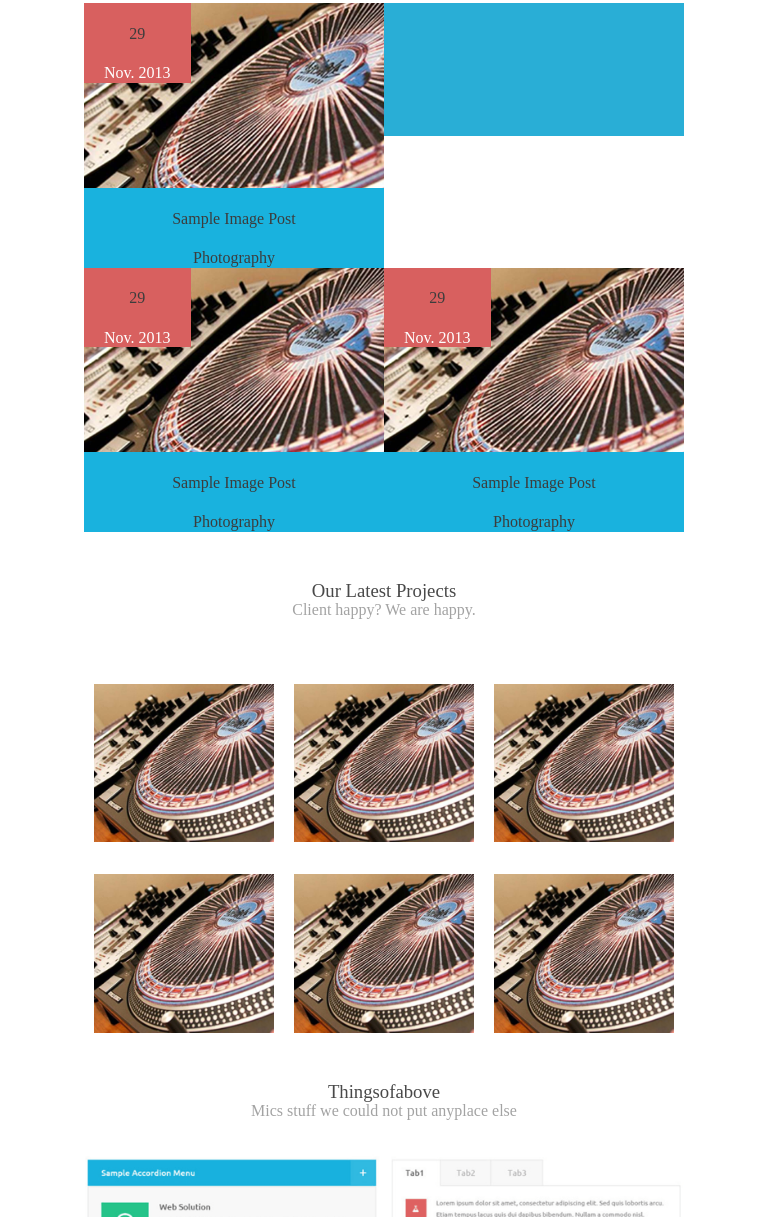
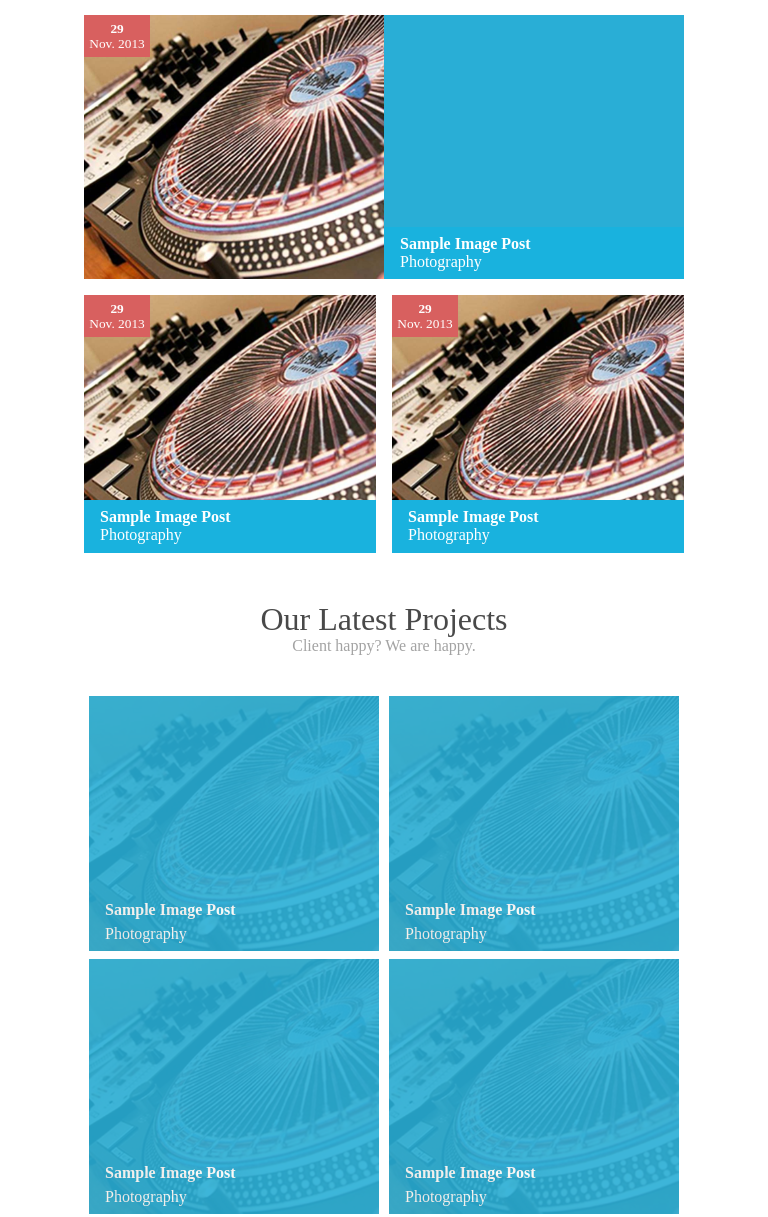
Before and after one commit to Kinakopan/WK03site, a website built with Parcel: page index.html in a window 768 px wide. Shown: the part 1298-2515 px from the top of the page. Built offline with nearby package versions, Linux system fonts and the light colour scheme.

Commit message:
finish main tablet intercative

```diff
--- a/css/main.css
+++ b/css/main.css
@@ -1006,12 +1006,6 @@
 
 /* Medium only */
 @media screen and (min-width: 40em) and (max-width: 63.9375em) {
-  /* .hero-area img,
-  .main__section,
-  .footer__body {
-    max-width: 860px;
-    margin: 0 auto;
-  } */
 
   .service__list {
     flex-wrap: wrap;
@@ -1025,6 +1019,11 @@
     display: grid;
     grid-template-columns: 1fr 1fr;
     grid-template-rows: 0.5fr 0.5fr;
+    grid-gap: 1em;
+  }
+
+  .blog__list__item {
+    height: 100%;
 
   }
 
@@ -1032,7 +1031,6 @@
     grid-column: 1 / 3;
     grid-row: 1;
     width: 50%;
-    height: 50%;
     position: relative;
   }
 
@@ -1051,6 +1049,71 @@
     margin: 0;
   }
 
+  h3 {
+    font-size: 2em;
+    margin: 0;
+   }
+
+   .heading__desc {
+     margin-top: 0;
+   }
+
+   .blog__list__item-date {
+    padding: 0.4em;
+    font-size: smaller;
+  }
+
+  .item-date__heading {
+    margin: 0;
+    font-weight: bold;
+  }
+  .item-date__heading {
+    color: white;
+  }
+
+  h4[class*="list__heading"]{
+    text-align: left;
+    margin-bottom: 0;
+    margin-left: 1em;
+    margin-top: 0.5em;
+    font-weight: bold;
+    color: white;
+  }
+  p[class$="item__link__cap"]{
+    text-align: left;
+    margin-top: 0;
+    margin-left: 1em;
+    margin-bottom: 0.5em;
+    color: white;
+    font-weight: lighter;
+  }
+  .blog__list__item:first-child .blog__list__decs {
+    position: absolute;
+    left: 100%;
+    z-index: 1;
+  }
+
+
+  .latestProject__list {
+    display: flex;
+    flex-direction: row;
+    flex-wrap: wrap;
+  }
+
+ .latestProject__list__item {
+   width: calc(calc(100% - 20px) / 2);
+   padding-top: 0.5em;
+  }
+
+  .latestProject__list__desc {
+    display: block;
+  }
+
+  .latestProject__list__link__cap {
+    color: white;
+    margin-bottom: 0.5em;
+
+  }
 
 }
 
```
